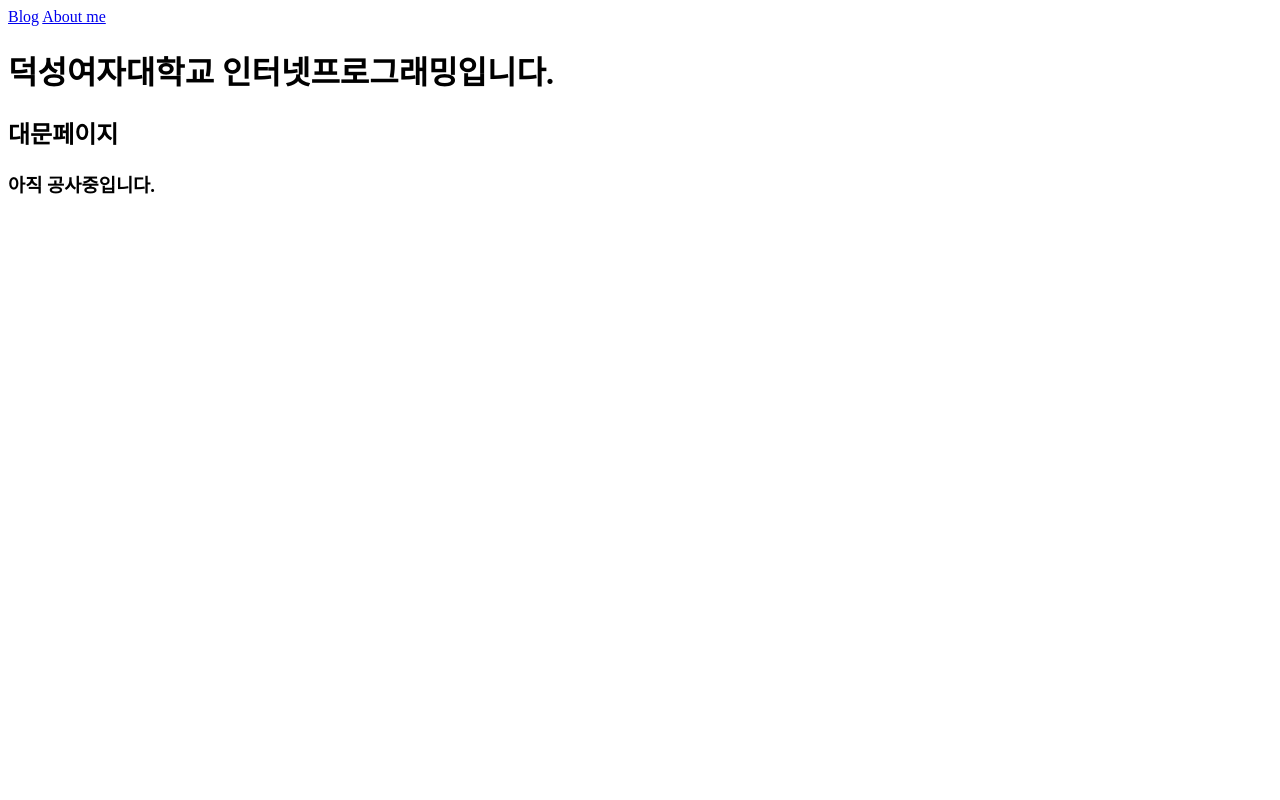
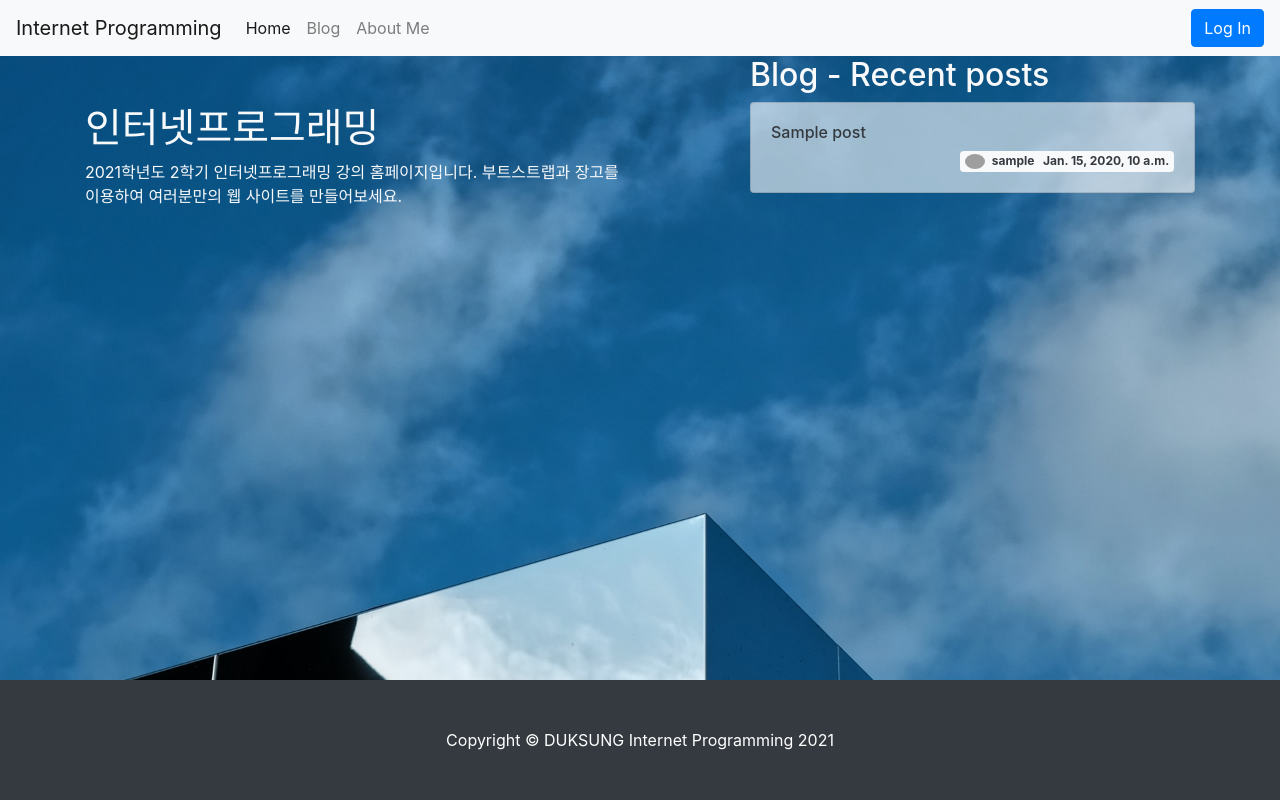
Before and after one commit to wjdals898/DSInternetProg, a Django app: page / in a window 1280 px wide. Run offline with Django 3.2, Linux system fonts and the light colour scheme; tables that the repository leaves empty hold one stand-in row (values such as "Sample post"); some libraries are stand-ins or nearby versions; grey boxes are pictures that could not be loaded.

Commit message:
대문 페이지 수정하기

```diff
--- a/blog/models.py
+++ b/blog/models.py
@@ -58,6 +58,12 @@ class Post(models.Model):
     def get_content_markdown(self):
         return markdown(self.content)
 
+    def get_avatar_url(self):
+        if self.author.socialaccount_set.exists():
+            return self.author.socialaccount_set.first().get_avatar_url()
+        else:
+            return 'https://doitdjango.com/avatar/id/414/d933050d58efc136/svg/{self.author.email}/'
+
 class Comment(models.Model):
     post = models.ForeignKey(Post, on_delete=models.CASCADE)
     author = models.ForeignKey(User, on_delete=models.CASCADE)
--- a/blog/templates/blog/base.html
+++ b/blog/templates/blog/base.html
@@ -4,7 +4,6 @@
 <head>
     <title>{% block head_title %}Blog{% endblock %}</title>
     <link href="{% static 'blog/bootstrap/bootstrap.min.css' %}" rel="stylesheet" type="text/css" media="screen">
-
     <script src="https://kit.fontawesome.com/6ba0d38f0d.js" crossorigin="anonymous"></script>
 </head>
 <body>
--- a/blog/templates/blog/base_full_width.html
+++ b/blog/templates/blog/base_full_width.html
@@ -6,7 +6,7 @@
     <link href="{% static 'blog/bootstrap/bootstrap.min.css' %}" rel="stylesheet" type="text/css" media="screen">
 
     <script src="https://kit.fontawesome.com/6ba0d38f0d.js" crossorigin="anonymous"></script>
-  </head>
+</head>
 <body>
 
     {% include 'blog/navbar.html' %}
--- a/blog/templates/blog/navbar.html
+++ b/blog/templates/blog/navbar.html
@@ -46,7 +46,7 @@
             {% endif %}
           </ul>
         </div>
-    </nav>
+</nav>
     <!-- Modal -->
     <div class="modal fade" id="loginModal" tabindex="-1" aria-labelledby="loginModalLabel" aria-hidden="true">
       <div class="modal-dialog">
@@ -56,7 +56,7 @@
               <button type="button" class="close" data-dismiss="modal" aria-label="Close">
                   <span aria-hidden="true">&times;</span>
               </button>
-              </div>
+            </div>
               <div class="modal-body">
                   <div class="row">
                       <div class="col-md-6">
--- a/blog/templates/blog/post_detail.html
+++ b/blog/templates/blog/post_detail.html
@@ -29,7 +29,7 @@
                                 {% endif %}
                             </div>
                         </header>
-                        <!-- Preview image figure-->
+                        <!-- Preview images figure-->
                         <figure class="mb-4">
                             {% if post.head_image %}
                                 <img class="img-fluid rounded" src="{{ post.head_image.url }}" alt="{{post.title}}의 head image" />
--- /dev/null
+++ b/single_pages/static/single_pages/css/landing.css
@@ -0,0 +1,15 @@
+body {
+    background: url('/static/single_pages/images/amsterdam_sky.jpg') no-repeat center center fixed;
+    -webkit-background-size: cover;
+    -moz-background-size: cover;
+    background-size: cover;
+    -o-background-size: cover;
+}
+
+section {
+    margin-bottom: 150px;
+}
+
+.card {
+    background-color: rgba(255, 255, 255, 0.6);
+}
--- a/single_pages/templates/single_pages/landing.html
+++ b/single_pages/templates/single_pages/landing.html
@@ -1,16 +1,47 @@
 <!DOCTYPE html>
+{% load static %}
 <html lang="en">
 <head>
     <meta charset="UTF-8">
     <title>덕성여자대학교 인터넷프로그래밍</title>
+    <link href="{% static 'blog/bootstrap/bootstrap.min.css' %}" rel="stylesheet" type="text/css" media="screen">
+    <link href="{% static 'single_pages/css/landing.css' %}" rel="stylesheet" type="text/css" media="screen">
+    <script src="https://kit.fontawesome.com/6ba0d38f0d.js" crossorigin="anonymous"></script>
 </head>
 <body>
-    <nav>
-        <a href="/blog/">Blog</a>
-        <a href="/about_me/">About me</a>
-    </nav>
-  <h1>덕성여자대학교 인터넷프로그래밍입니다.</h1>
-  <h2>대문페이지</h2>
-  <h3>아직 공사중입니다.</h3>
+  {% include 'blog/navbar.html' %}
+  <section>
+      <div class="container">
+          <div class="row justify-content-between">
+              <div class="col-lg-6 text-light">
+                  <h1 class="mt-5">인터넷프로그래밍</h1>
+                  <p>2021학년도 2학기 인터넷프로그래밍 강의 홈페이지입니다. 부트스트랩과 장고를 이용하여 여러분만의 웹 사이트를 만들어보세요.</p>
+              </div>
+              <div class="col-lg-5">
+                  <h2 class="text-light">Blog - Recent posts</h2>
+                  {% for post in recent_posts %}
+                  <div class="card mt-1">
+                      <div class="card-body">
+                          <h6><a href="{{post.get_absolute_url}}" class="text-decoration-none text-dark">{{post.title}}</a></h6>
+                          <span class="badge bg-light text-dark float-right">
+                              <img class="rounded-circle mr-1" width="20px"
+                                   src="{{post.get_avatar_url}}" alt="{{post.author}}">
+                              {{post.author.username}} &nbsp;&nbsp;{{post.created_at}}
+                          </span>
+                      </div>
+                  </div>
+                  {% endfor %}
+              </div>
+          </div>
+      </div>
+  </section>
+
+  <div class="fixed-bottom">
+      {% include 'blog/footer.html' %}
+  </div>
+
+  <script src="https://code.jquery.com/jquery-3.5.1.slim.min.js" integrity="sha384-DfXdz2htPH0lsSSs5nCTpuj/zy4C+OGpamoFVy38MVBnE+IbbVYUew+OrCXaRkfj" crossorigin="anonymous"></script>
+  <script src="https://cdn.jsdelivr.net/npm/popper.js@1.16.1/dist/umd/popper.min.js" integrity="sha384-9/reFTGAW83EW2RDu2S0VKaIzap3H66lZH81PoYlFhbGU+6BZp6G7niu735Sk7lN" crossorigin="anonymous"></script>
+  <script src="https://cdn.jsdelivr.net/npm/bootstrap@4.5.3/dist/js/bootstrap.min.js" integrity="sha384-w1Q4orYjBQndcko6MimVbzY0tgp4pWB4lZ7lr30WKz0vr/aWKhXdBNmNb5D92v7s" crossorigin="anonymous"></script>
 </body>
 </html>
--- a/single_pages/views.py
+++ b/single_pages/views.py
@@ -1,8 +1,11 @@
 from django.shortcuts import render
+from blog.models import Post
 
 # Create your views here.
 def langing(request):
-    return render(request, 'single_pages/landing.html')
+    recent_posts = Post.objects.order_by('-pk')[:3]
+    return render(request, 'single_pages/landing.html',
+                  {'recent_posts' : recent_posts})
 
 def about_me(request):
     return render(request, 'single_pages/about_me.html')
```
Also changed, not shown: single_pages/tests.py (+40 -1 lines), single_pages/static/single_pages/images/amsterdam_sky.jpg (added).
